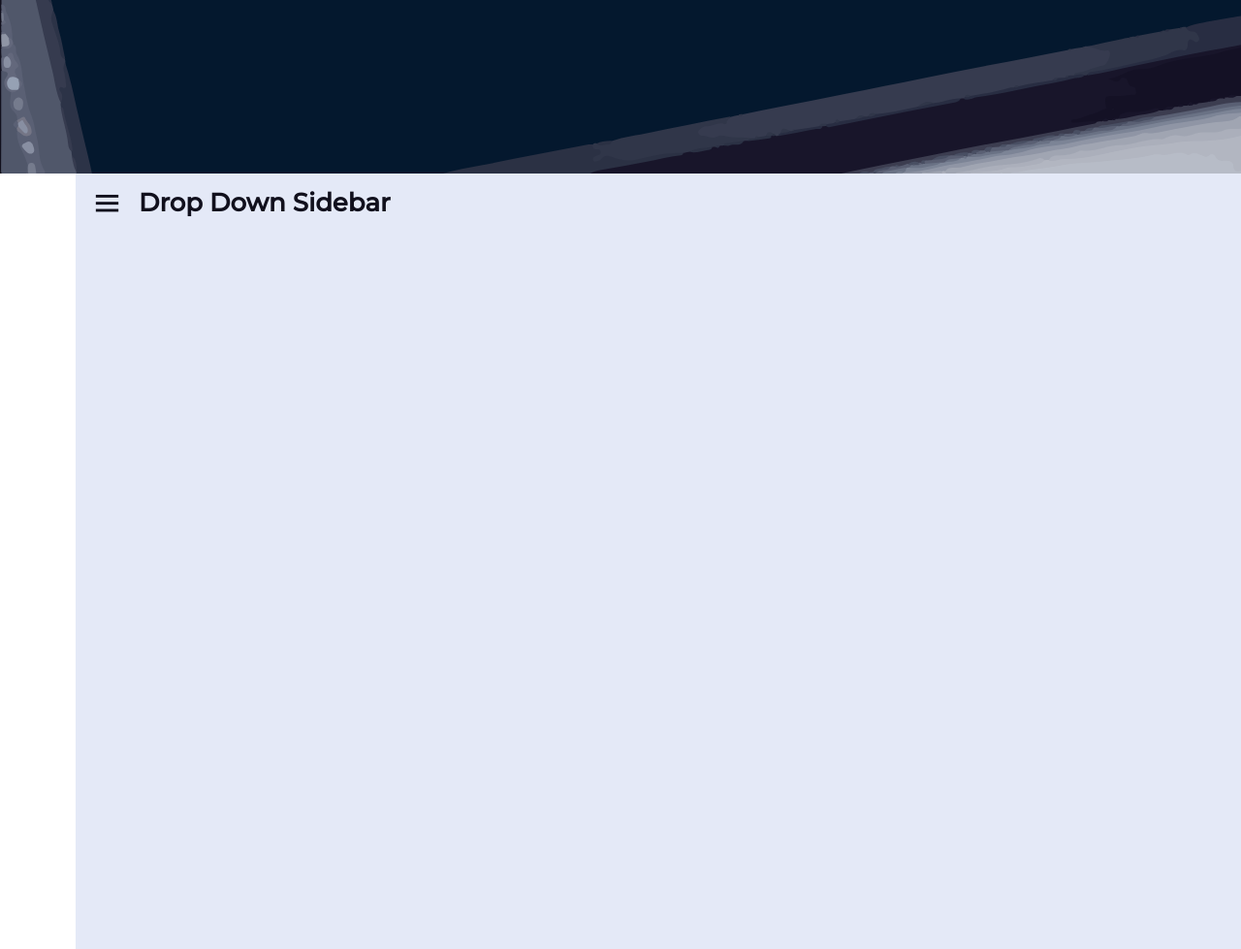
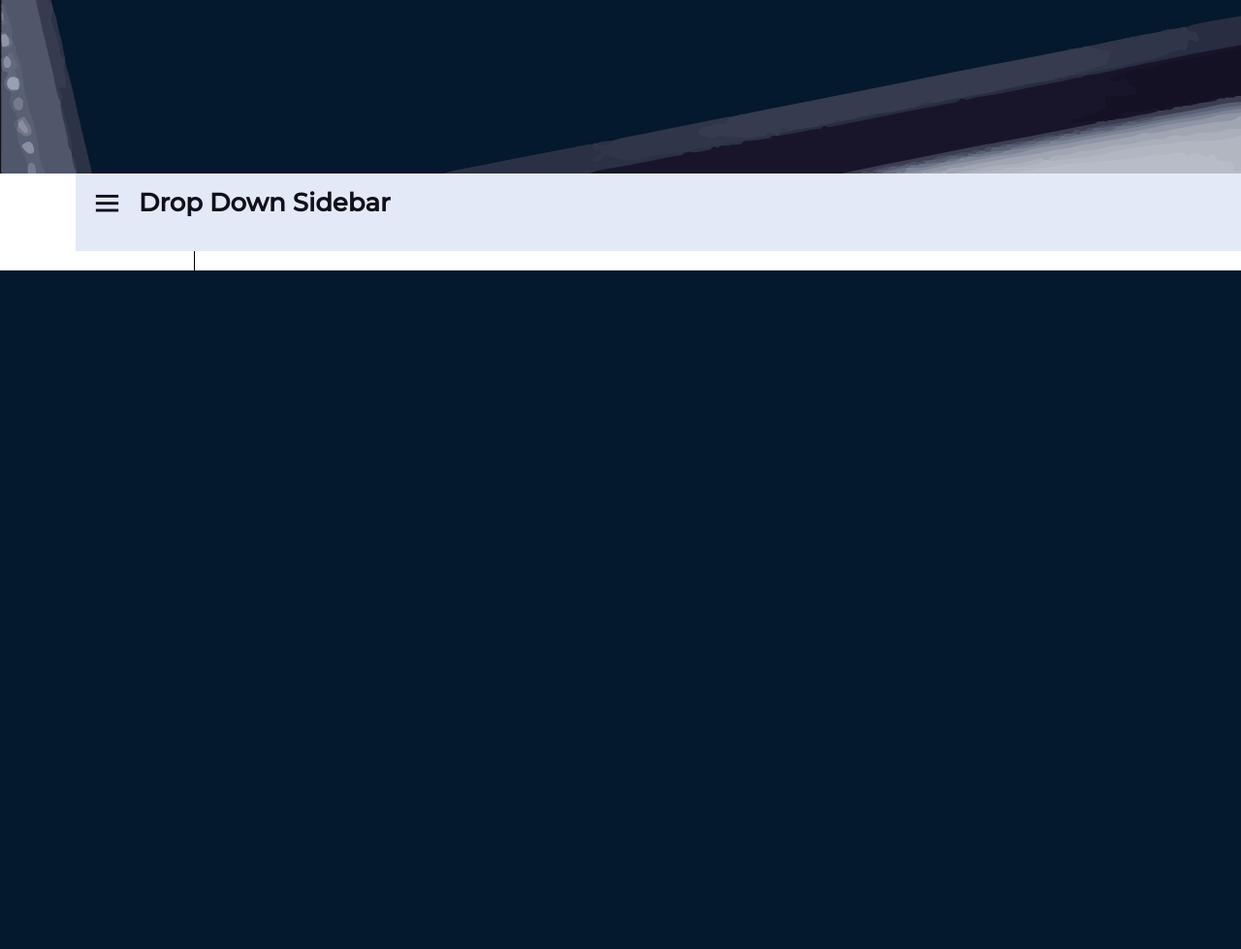
Before and after one commit to rupaltyagi/photo-editing-webapp, a Flask app: page / in a window 1280 px wide; the page is wider, and only the part inside the window is pictured. Shown: the part 1101-2080 px from the top of that part at 97% size. After the commit the page ends 1380 px from the top of that part, so only its background shows below. Run offline with Flask 3, Linux system fonts and the light colour scheme.

Commit message:
Update main.css

```diff
--- a/photo-editing-webapp/static/main.css
+++ b/photo-editing-webapp/static/main.css
@@ -21,6 +21,18 @@ header{
     align-items: center;
     padding: 50px, 10px;
     background-color: #11101d;
+}
+.container {
+	margin-left: 200px;
+	border-left: 1px solid #000;
+	padding: 10px;
+	line-height: 2em;
+  width: 100%;
+  padding-left: 260px;
+}
+
+.form-data {
+  padding: 20px 30%;
 }
 
 .logo{
@@ -249,7 +261,7 @@ header{
   .home-section{
     position: relative;
     background: #E4E9F7;
-    height: 100vh;
+    height: 10vh;
     left: 260px;
     width: calc(100% - 260px);
     transition: all 0.5s ease;
```
